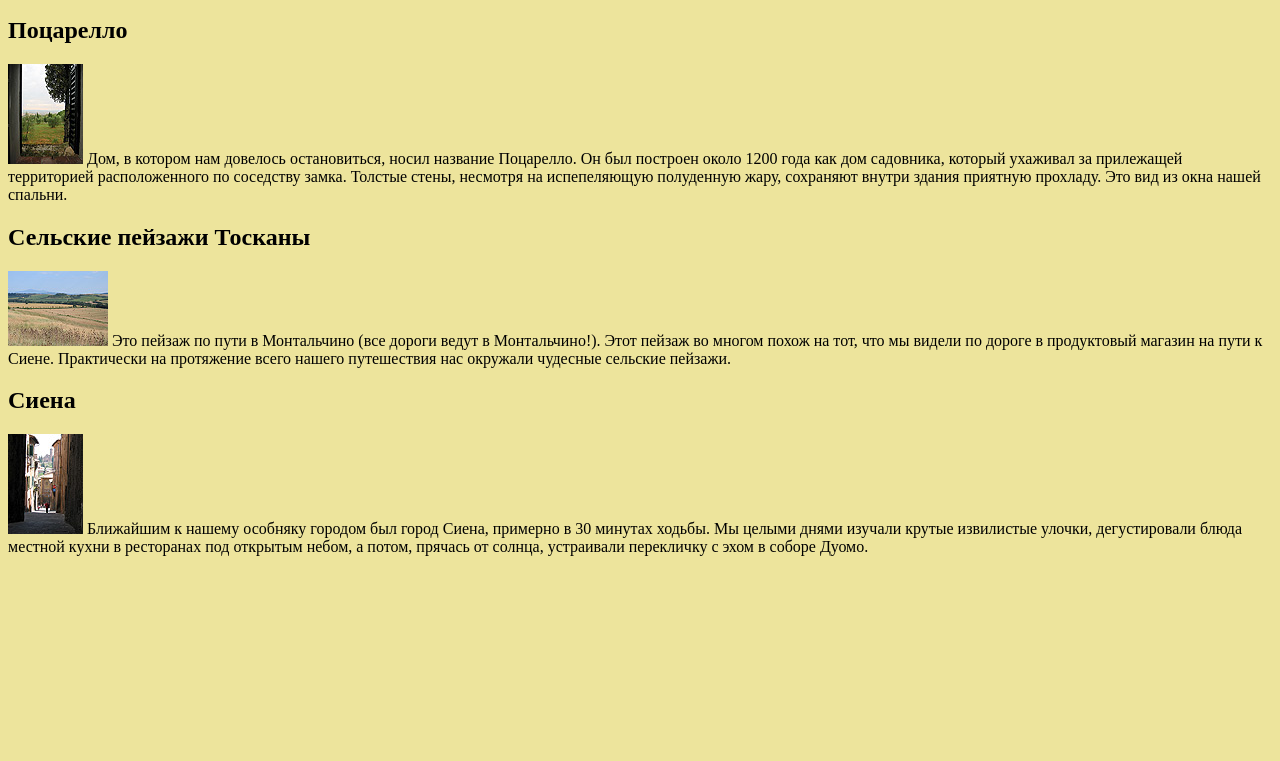
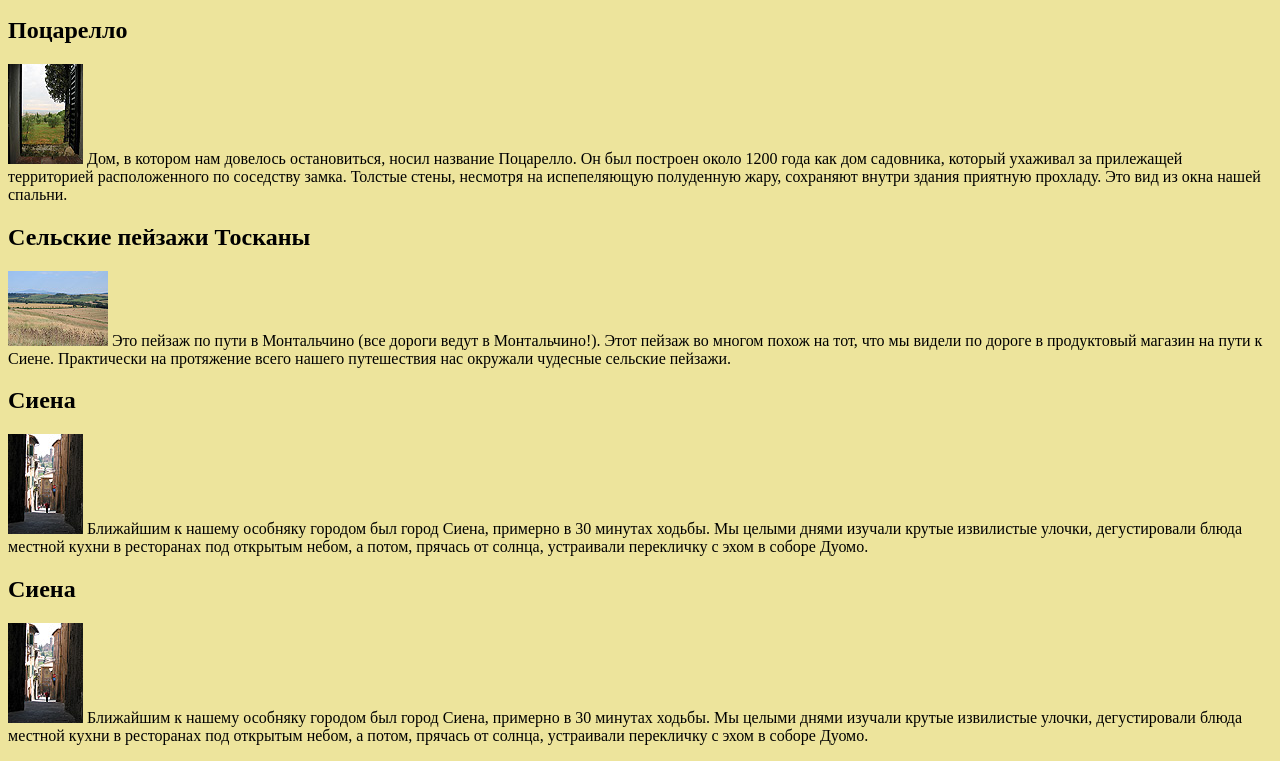
Before and after one commit to Olga1978/test10, a plain HTML site: page index.html in a window 1280 px wide. Shown: the part 101-862 px from the top of the page. Before the commit the page ends 800 px from the top, so only its background shows below. Drawn offline with Linux system fonts and the light colour scheme.

Commit message:
Update index.html

```diff
--- a/index.html
+++ b/index.html
@@ -22,6 +22,8 @@
 <h2>Сиена</h2>
 <p><a href="sienna.html"><img src="thumbnails/sienna_thumb.jpg" alt="Сиена" width="75" height="100"></a> Ближайшим к нашему особняку городом был город Сиена, примерно в 30 минутах ходьбы. Мы целыми днями изучали крутые извилистые улочки, дегустировали блюда местной кухни в ресторанах под открытым небом, а потом, прячась от солнца, устраивали перекличку с эхом в соборе Дуомо.</p>
 
+<h2>Сиена</h2>
+<p><a href="sienna.html"><img src="thumbnails/sienna_thumb.jpg" alt="Сиена" width="75" height="100"></a> Ближайшим к нашему особняку городом был город Сиена, примерно в 30 минутах ходьбы. Мы целыми днями изучали крутые извилистые улочки, дегустировали блюда местной кухни в ресторанах под открытым небом, а потом, прячась от солнца, устраивали перекличку с эхом в соборе Дуомо.</p>
 
 </body>
 </html>
```
